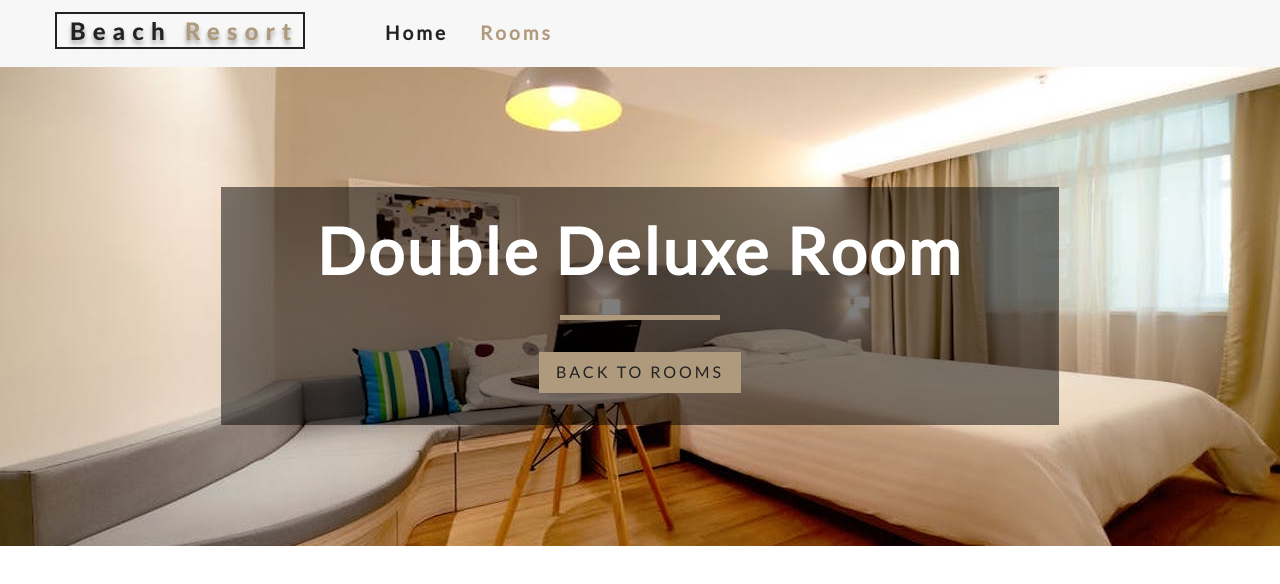
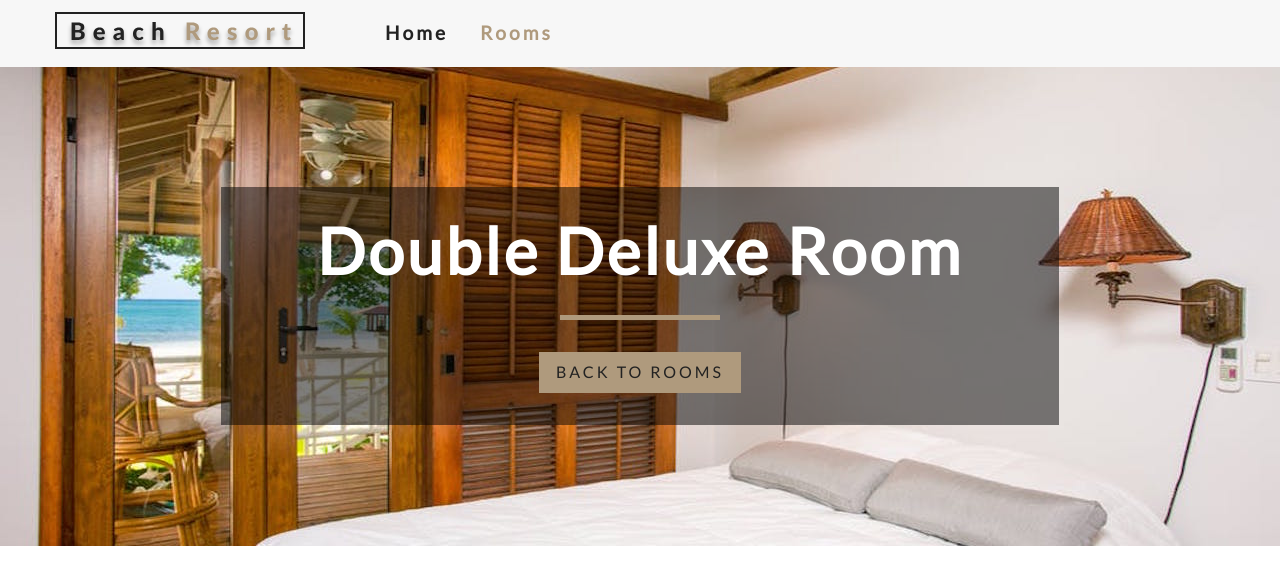
Before and after one commit to akash02-das/beach-resort, a React (Create React App) app: page /rooms/double-deluxe in a window 1280 px wide. Shown: the top 584 px of the page. Built offline with nearby package versions, Linux system fonts and the light colour scheme.

Commit message:
Styled-Components Hero

```diff
--- a/package.json
+++ b/package.json
@@ -13,6 +13,7 @@
     "react-icons": "^4.1.0",
     "react-router-dom": "^5.2.0",
     "react-scripts": "4.0.1",
+    "styled-components": "^5.2.1",
     "web-vitals": "^0.2.4"
   },
   "scripts": {
--- /dev/null
+++ b/src/components/StyledHero.js
@@ -0,0 +1,12 @@
+import styled from 'styled-components';
+import defaultImg from '../images/room-2.jpeg';
+
+const StyledHero = styled.header`
+    min-height: 60vh;
+    background: url(${props => props.img ? props.img : defaultImg}) center/cover no-repeat;
+    display: flex;
+    align-items: center;
+    justify-content: center;
+`
+
+export default StyledHero;
--- a/src/pages/SingleRoom.js
+++ b/src/pages/SingleRoom.js
@@ -4,6 +4,7 @@
 import Banner from "../components/Banner";
 import { Link } from "react-router-dom";
 import { RoomContext } from "../context";
+import StyledHero from "../components/StyledHero";
 
 class SingleRoom extends Component {
   constructor(props) {
@@ -46,13 +47,13 @@
     } = room;
 
     return (
-      <Hero hero="roomsHero">
+      <StyledHero img={images[0] || this.state.defaultBcg}>
         <Banner title={`${name} room`}>
           <Link to="/rooms" className="btn-primary">
             back to rooms
           </Link>
         </Banner>
-      </Hero>
+      </StyledHero>
     );
   }
 }
```
Also changed, not shown: 2 other files (tests, documents, lock files or other folders).
